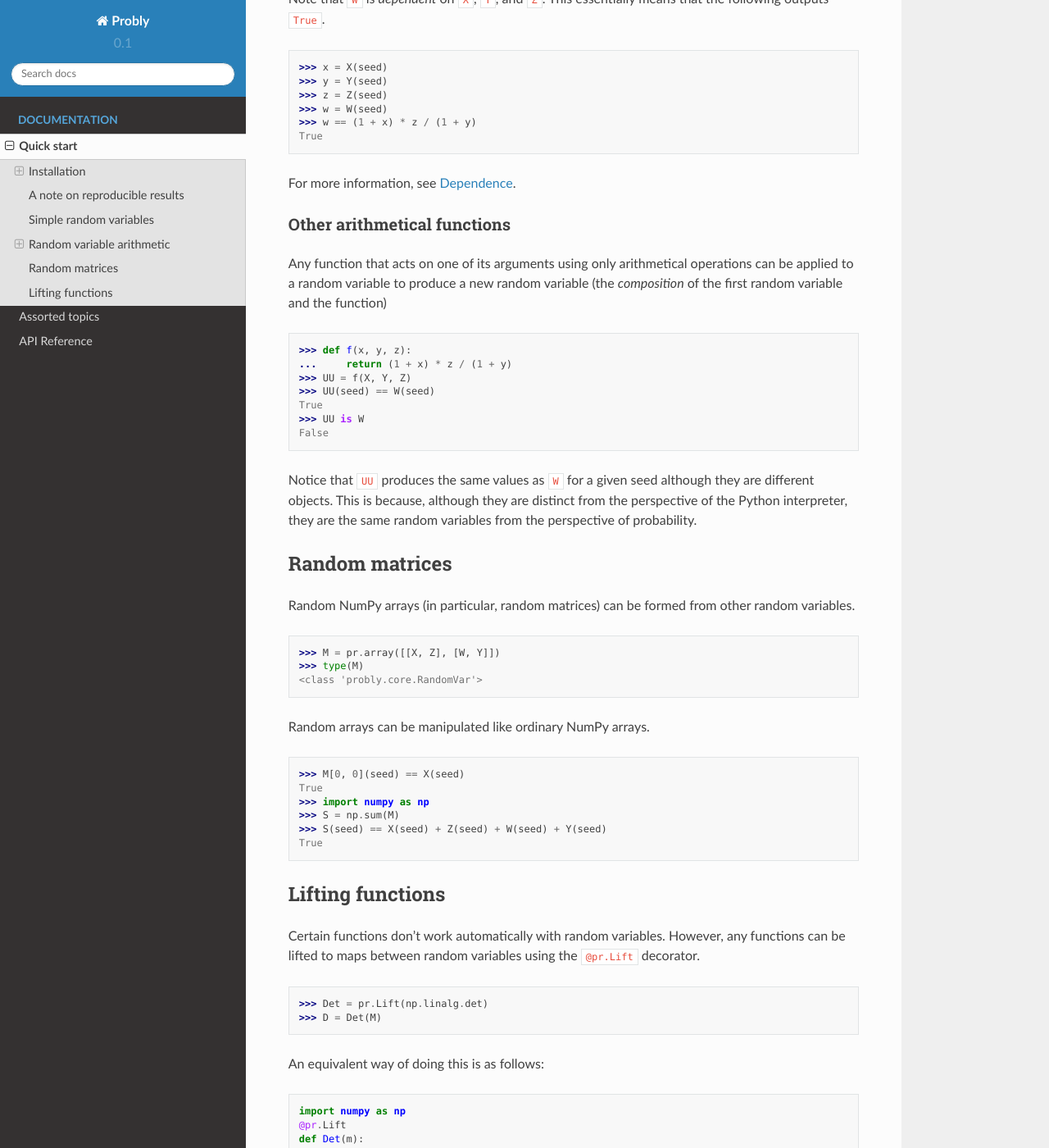
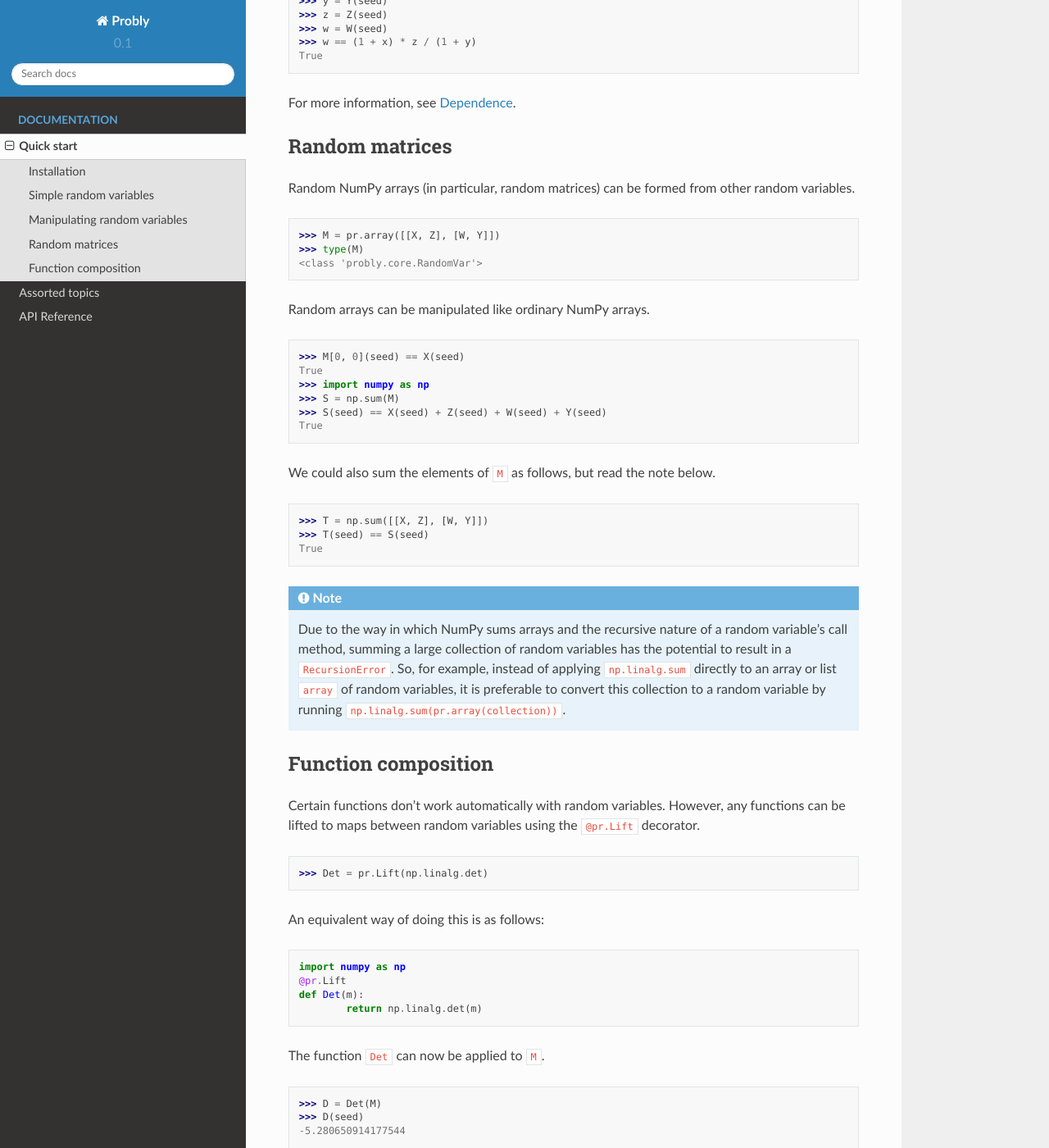
Before and after one commit to bencwallace/Probly, a Sphinx documentation site: the page built from docs/source/quick.rst, in a window 1280 px wide and 1400 px high, scrolled down 2359 px. Shown: the whole window at 82% size. Built offline with Sphinx 7.4.7 and the Read the Docs theme 2.0.0, drawn with Linux system fonts in a browser that asks for light colours; some of the changed text lies outside the part shown.

Commit message:
work on docs

```diff
--- a/README.rst
+++ b/README.rst
@@ -8,7 +8,7 @@
 Description
 ***********
 
-Probly is a Python package based on a simple implementation of random variables that can be manipulated in intuitive ways.
+Probly is a Python package based on a simple implementation of a random variable that can be manipulated in intuitive ways.
 
 Probly shifts the emphasis in computational statistics from **probability distributions**—typically
 *functions* that can be called on to produce a concrete sample—to **random variables**—*objects* that represent the potential outcome of a sampling procedure and that can be manipulated in the same ways as these outcomes. Typically, this means that random variables are subject to the usual laws of arithmetic. This is accounted for by Probly, which approaches computational statistics from the point of view of symbolic math.
--- a/docs/source/quick.rst
+++ b/docs/source/quick.rst
@@ -6,29 +6,13 @@
 Installation
 ************
 
-Requirements
-============
-Probly makes use of the following package:
-
-* `NumPy <http://www.numpy.org/>`_
-
-Installation
-============
 Probly can be installed using `pip <https://pypi.org/project/pip/>`_ from GitHub as follows::
 
    pip install git+https://github.com/bencwallace/probly#egg=probly
 
-******************************
-A note on reproducible results
-******************************
+.. note::
 
-The following examples consist of code segments (prefaced by >>>) followed by
-expected outputs (no >>>). In order to reproduce the same results, the code
-segments must be executed in the prescribed order. Other code segments may
-be added between successive segments as long as they do not involve the
-instantiation of random variables.
-
-For more information, see :ref:`independence`.
+   Probly makes use of `NumPy <http://www.numpy.org/>`_.
 
 ***********************
 Simple random variables
@@ -44,15 +28,21 @@
    RandomVar.reset()
 
 Next, we initialize some pre-packaged random variables.
-A complete list of available distributions is available at the :ref:`api`. See
-also also the :class:`~Probly.RandomVar` documentation if you want to create your own
-random variables from scratch.
+A complete list of available distributions is available at the :ref:`api`.
+See also also the :class:`~Probly.RandomVar` documentation if you want to
+create your own random variables from scratch.
+
+.. note::
+
+   The following examples consist of code segments (prefaced by >>>) followed by expected outputs (no >>>). In order to reproduce the same results, the code segments must be executed in the prescribed order. Other code segments may be added between successive segments as long as they do not involve the instantiation of random variables.
+
+   For more information, see :ref:`independence`.
 
 >>> # A Bernoulli random variable with p=0.5 (the default)
 >>> X = pr.Ber()
 >>> # A Bernoulli random variable independent of X
 >>> Y = pr.Ber(0.9)
->>> # A uniform random variable on the interval [*10, 10]
+>>> # A uniform random variable on the interval [-10, 10]
 >>> Z = pr.Unif(-10, 10)
 
 Calling a random variable produces a random sample from its distribution.
@@ -92,14 +82,14 @@
 code above with a few different seeds to see this (this will not affect
 reproducibility).
 
-**************************
-Random variable arithmetic
-**************************
+*****************************
+Manipulating random variables
+*****************************
 Random variables can be combined via arithmetical operations. The
 result of such operations is itself a random variable whose
 distribution may not be know explicitly.
 
->>> W = (1 + X) * Z / (1 + Y)
+>>> W = (1 + X) * Z / (5 + Y)
 >>> # W is a new random object
 >>> type(W)
 <class 'probly.core.RandomVar'>
@@ -124,32 +114,6 @@
 .. todo::
 
    Link to LLN and CLT examples.
-
-Other arithmetical functions
-============================
-Any function that acts on one of its arguments using only arithmetical
-operations can be applied to a random variable to produce a new random
-variable (the *composition* of the first random variable and the function)
-
->>> def f(x, y, z):
-...     return (1 + x) * z / (1 + y)
->>> UU = f(X, Y, Z)
->>> UU(seed) == W(seed)
-True
->>> UU is W
-False
-
-.. UU._id == 15
-.. UU._offset == 1416695020
-
-Notice that ``UU`` produces the same values as ``W`` for a given seed
-although they are different objects. This is because, although they
-are distinct from the perspective of the Python interpreter, they are
-the same random variables from the perspective of probability.
-
-.. todo::
-
-   Discuss making independent copies.
 
 ***************
 Random matrices
@@ -170,16 +134,32 @@
 >>> S(seed) == X(seed) + Z(seed) + W(seed) + Y(seed)
 True
 
-*****************
-Lifting functions
-*****************
+We could also sum the elements of ``M`` as follows, but read the note below.
+
+>>> T = np.sum([[X, Z], [W, Y]])
+>>> T(seed) == S(seed)
+True
+
+.. note::
+
+   Due to the way in which NumPy sums arrays and the recursive nature of a
+   random variable's call method, summing a large collection
+   of random variables has the potential to result in a ``RecursionError``.
+   So, for example, instead of applying ``np.linalg.sum`` directly to an
+   array or list ``array`` of random variables, it is preferable to convert
+   this collection to a random variable by running
+   ``np.linalg.sum(pr.array(collection))``.
+
+
+********************
+Function composition
+********************
 Certain functions don't work automatically with random variables.
 However, any functions can be lifted to maps between random variables
 using the
 ``@pr.Lift`` decorator.
 
 >>> Det = pr.Lift(np.linalg.det)
->>> D = Det(M)
 
 An equivalent way of doing this is as follows::
 
@@ -192,4 +172,4 @@
 
 >>> D = Det(M)
 >>> D(seed)
--17.841952742532634
+-5.280650914177544
--- a/docs/source/topics.rst
+++ b/docs/source/topics.rst
@@ -4,9 +4,9 @@
 
 .. _independence:
 
-********************************
-Independence and reproducibility
-********************************
+************
+Independence
+************
 
 In order to allow for independent but identically distributed random variables,
 each instance of a random variable is initialized in such a way as to behave
--- a/probly/__init__.py
+++ b/probly/__init__.py
@@ -1,5 +1,5 @@
 # Helpers
-from .helpers import array, Lift
+from .helpers import Lift, array
 
 # Discrete random variables
 from .distr import DUnif
@@ -19,7 +19,7 @@
 __all__ = []
 
 # Helpers
-__all__ += ['array', 'Lift']
+__all__ += ['Lift', 'array']
 
 # Discrete random variables
 __all__ += ['DUnif']
```
Also changed, not shown: other parts of docs/source/quick.rst (+1 -1 lines).
